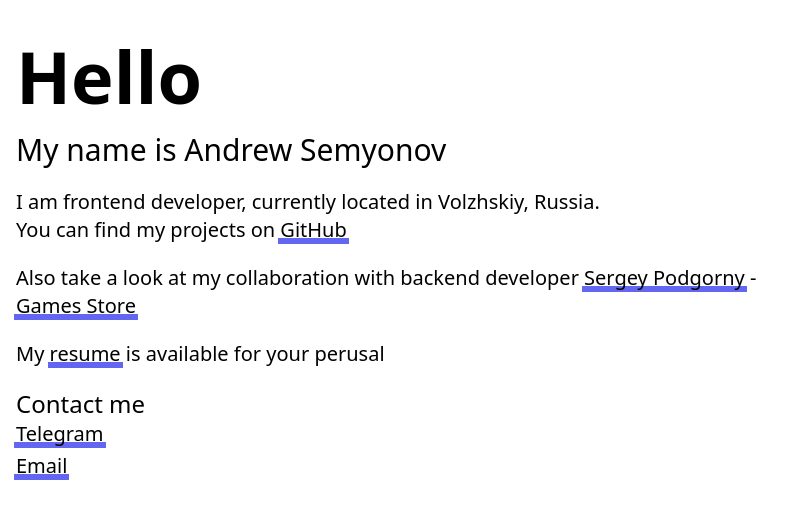
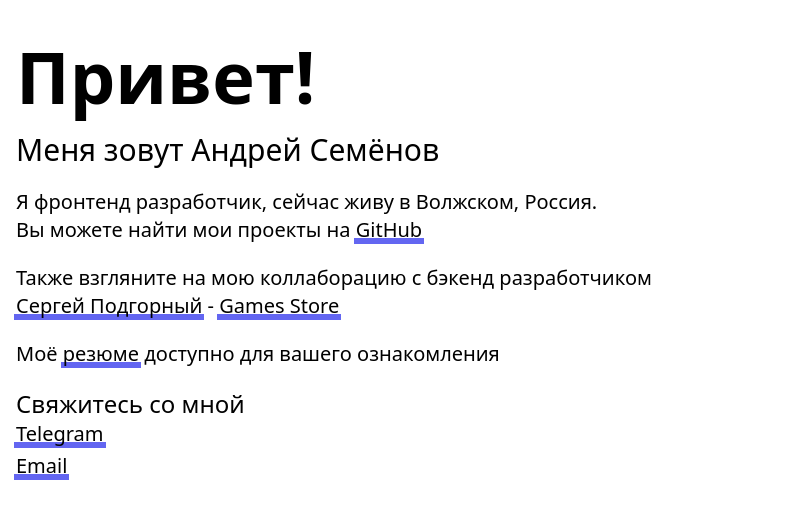
Before and after one commit to Andrew-Sem/personal-site, a Next.js app: page / in a window 1280 px wide. Shown: the top 518 px of the page, without its empty margins (0-805 px from the left). Built offline with nearby package versions, Linux system fonts and the light colour scheme.

Commit message:
switch language to russian

```diff
--- a/src/app/page.tsx
+++ b/src/app/page.tsx
@@ -5,18 +5,18 @@ export default function Home() {
   return (
     <main className={"container mx-auto px-4"}>
       <div className={"lg:w-3/5"}>
-        <h1 className={"text-7xl mt-10 font-semibold"}>Hello</h1>
-        <h3 className={"text-3xl mt-5 "}>My name is Andrew Semyonov</h3>
+        <h1 className={"text-7xl mt-10 font-semibold"}>Привет!</h1>
+        <h3 className={"text-3xl mt-5 "}>Меня зовут Андрей Семёнов</h3>
         <P>
-          I am frontend developer, currently located in Volzhskiy, Russia.
+          Я фронтенд разработчик, сейчас живу в Волжском, Россия.
           <br />
-          You can find my projects on&nbsp;
+          Вы можете найти мои проекты на&nbsp;
           <Link href={"https://github.com/Andrew-Sem"}>GitHub</Link>
         </P>
         <P>
-          Also take a look at my collaboration with backend developer&nbsp;
+          Также взгляните на мою коллаборацию с бэкенд разработчиком&nbsp;
           <Link href={"https://github.com/SergeyPodgorny"}>
-            Sergey Podgorny
+            Сергей Подгорный
           </Link>
           &nbsp;-&nbsp;
           <Link
@@ -28,14 +28,14 @@ export default function Home() {
           </Link>
         </P>
         <P>
-          My&nbsp;
+          Моё&nbsp;
           <Link href="/pdfs/Resume.pdf" target="_blank">
-            resume
+            резюме
           </Link>
-          &nbsp;is available for your perusal
+          &nbsp;доступно для вашего ознакомления
         </P>
         <div className={"mt-5"}>
-          <h4 className={"text-2xl"}>Contact me</h4>
+          <h4 className={"text-2xl"}>Свяжитесь со мной</h4>
           <ul className={"space-y-1"}>
             <li>
               <Link href={"http://t.me/keax4208"}>Telegram</Link>
```
